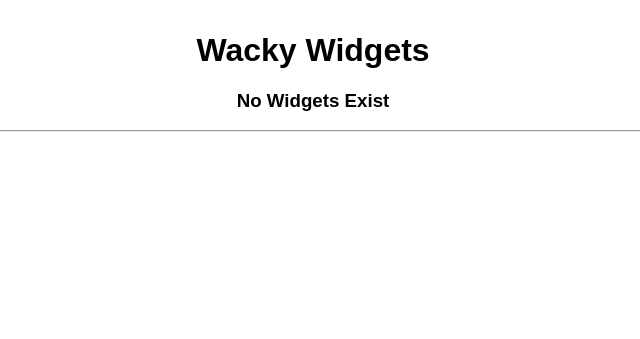
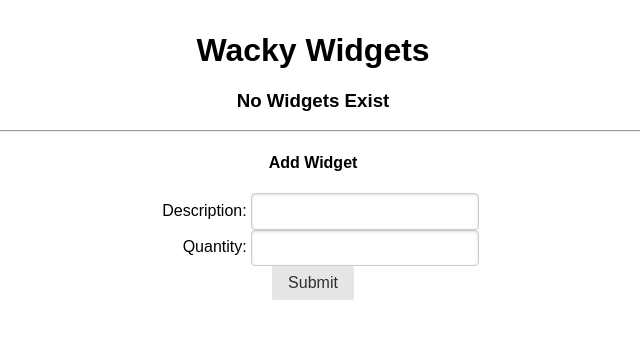
Before and after one commit to turtlepower93/wackywidgets, a Django app: page / in a window 1280 px wide. Shown: the top 339 px of the page, without its empty margins (327-967 px from the left). Run offline with Django 3.2, Linux system fonts and the light colour scheme; some libraries are stand-ins or nearby versions.

Commit message:
finish step 3.2

```diff
--- a/main_app/templates/index.html
+++ b/main_app/templates/index.html
@@ -7,10 +7,21 @@
     <title>Document</title>
 </head>
 <body>
-    <style>body {
+    <style>
+
+    body {
         text-align: center;
         margin: 2rem;
-    }</style>
+    }
+
+    label {
+    display: inline-block;
+    width: 100px;
+    text-align: right;
+    }
+
+    </style>
+
     <h1>Wacky Widgets</h1>
     {% if widget_list|length == 0 %}
     <h3>No Widgets Exist</h3>
@@ -18,6 +29,17 @@
 
     {% endif %}
     <hr>
+    <h4>Add Widget</h4>
+    <form class='pure-form' method='post' action="{% url 'add_widget' %}">
+        {% csrf_token %}
+        <label for="description">Description:</label>
+        <input type="text" name="description"></input>
+        <br>
+        <label for="quantity">Quantity:</label>
+        <input type="text" name="quantity"></input>
+        <br>
+        <button class='pure-button'>Submit</button>
+    </form>
 
 </body>
 </html>
--- a/main_app/urls.py
+++ b/main_app/urls.py
@@ -3,4 +3,5 @@ from  django.urls import path
 
 urlpatterns = [
     path('', views.index, name='index'),
+    path('', views.add_widget, name='add_widget')
 ]
--- a/main_app/views.py
+++ b/main_app/views.py
@@ -2,3 +2,6 @@ from django.shortcuts import render
 
 def index(request):
     return render(request,'index.html')
+
+def add_widget(request):
+    pass
```
